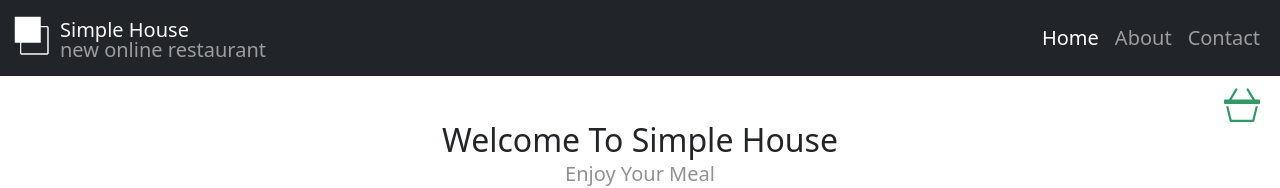
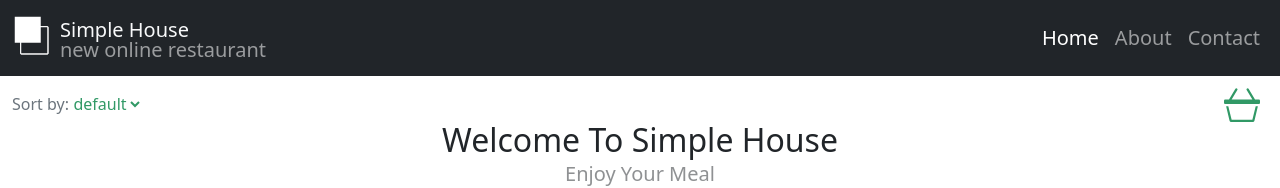
Before and after one commit to artsiom90/react-ecommerce-project-app, a React (Create React App) app: page / in a window 1280 px wide. Shown: the top 188 px of the page. Built offline with nearby package versions, Linux system fonts and the light colour scheme; data requests are answered from the project's data file.

Commit message:
feat: add data sorting

```diff
--- /dev/null
+++ b/src/api/API.ts
@@ -0,0 +1,11 @@
+export class API {
+    static async fetchData(category: number, sortBy: string = '') {
+        try {
+            const response = await fetch(`http://localhost:3001/meals?category=${category}&_sort=${sortBy}&_order=asc`)
+            const data = await response.json()
+            return data
+        } catch (error) {
+            console.error(error)
+        }
+    }
+}
--- a/src/context/MainContextProvider.tsx
+++ b/src/context/MainContextProvider.tsx
@@ -1,4 +1,5 @@
 import { createContext, ReactNode, useCallback, useReducer } from "react"
+import { API } from "../api/API"
 import { initialState, mainReducer } from "./mainReducer"
 import { mainReducerActions } from "./mainReducerActions"
 import { DataType } from "./types"
@@ -8,12 +9,11 @@ interface MainContextProviderProps {
 }
 
 interface MainContextProviderType {
-    category: number
     menuData: DataType[]
     cartItemsId: number[]
     quantity: number
-    fetchMenuData: () => void
-    setMenuCategory: (index: number) => void
+    isLoading: boolean
+    getMenuData: (category: number, sortedBy: string) => Promise<void>
     addCardItem: (id: number) => void
     removeCardItem: (id: number) => void
     addItemToCart: (id: number) => void
@@ -27,21 +27,19 @@ export const MainContext = createContext({} as MainContextProviderType)
 export const MainContextProvider = ({ children }: MainContextProviderProps) => {
     const [state, dispatch] = useReducer(mainReducer, initialState)
 
-    const { category, quantity, menuData, cartItemsId } = state
+    const { quantity, menuData, cartItemsId, isLoading } = state
 
-    const fetchMenuData = useCallback(() => {
+    const getMenuData = useCallback(async (category: number, sortedBy: string) => {
         try {
-            fetch('http://localhost:3001/meals')
-                .then(response => response.json()
-                    .then(menuData => dispatch(mainReducerActions.setMenuData(menuData))))
+            dispatch(mainReducerActions.setIsLoading(true))
+            const data = await API.fetchData(category, sortedBy)
+            dispatch(mainReducerActions.setMenuData(data))
         } catch (error) {
             console.error(error)
+        } finally {
+            dispatch(mainReducerActions.setIsLoading(false))
         }
     }, [])
-
-    const setMenuCategory = (payload: number) => {
-        dispatch(mainReducerActions.setCategory(payload))
-    }
 
     const addCardItem = (payload: number) => {
         dispatch(mainReducerActions.addCardItems(payload))
@@ -77,10 +75,9 @@ export const MainContextProvider = ({ children }: MainContextProviderProps) => {
         <MainContext.Provider value={{
             menuData,
             cartItemsId,
-            category,
             quantity,
-            fetchMenuData,
-            setMenuCategory,
+            isLoading,
+            getMenuData,
             addCardItem,
             removeCardItem,
             addItemToCart,
--- a/src/context/mainReducer.ts
+++ b/src/context/mainReducer.ts
@@ -5,6 +5,7 @@ export const initialState = {
     quantity: 0,
     menuData: [] as DataType[],
     cartItemsId: [] as number[],
+    isLoading: false,
 }
 
 export const mainReducer = (state = initialState, action: any): MainReducerStateType => {
@@ -13,8 +14,6 @@ export const mainReducer = (state = initialState, action: any): MainReducerState
             return { ...state, menuData: action.payload }
         case MainActionEnum.SET_FILTERED_MENU_DATA:
             return { ...state, menuData: action.payload }
-        case MainActionEnum.SET_CATEGORY:
-            return { ...state, category: action.payload }
         case MainActionEnum.ADD_ITEM_TO_CARD:
             const newAddedCartItems = state.menuData.map(item => {
                 if (item.id === action.payload && !item.quantity) {
@@ -68,6 +67,9 @@ export const mainReducer = (state = initialState, action: any): MainReducerState
             })
             return { ...state, menuData: newCardItems, cartItemsId: [] }
         }
+        case MainActionEnum.SET_IS_LOADING: {
+            return { ...state, isLoading: action.payload }
+        }
         default:
             return state
     }
--- a/src/context/mainReducerActions.ts
+++ b/src/context/mainReducerActions.ts
@@ -3,7 +3,6 @@ import { DataType, MainActionEnum } from "./types"
 export const mainReducerActions = {
     setMenuData: (payload: DataType[]) => ({ type: MainActionEnum.SET_MENU_DATA, payload }),
     setFilteredMenuData: (payload: DataType[]) => ({ type: MainActionEnum.SET_FILTERED_MENU_DATA, payload }),
-    setCategory: (payload: number) => ({ type: MainActionEnum.SET_CATEGORY, payload }),
     addCardItems: (payload: number) => ({ type: MainActionEnum.ADD_ITEM_TO_CARD, payload }),
     removeCardItems: (payload: number) => ({ type: MainActionEnum.REMOVE_ITEM_FROM_CARD, payload }),
     setCartItemsQuantity: () => ({ type: MainActionEnum.SET_ITEMS_QUANTITY }),
@@ -11,4 +10,5 @@ export const mainReducerActions = {
     removeItemFromCart: (payload: number) => ({ type: MainActionEnum.REMOVE_ITEM_FROM_CART, payload }),
     clearCardItems: (payload: number) => ({ type: MainActionEnum.CLEAR_CARD_ITEMS, payload }),
     clearCartItems: () => ({ type: MainActionEnum.CLEAR_CART_ITEMS }),
+    setIsLoading: (payload: boolean) => ({ type: MainActionEnum.SET_IS_LOADING, payload }),
 }
--- a/src/pages/HomePage/HomePage.module.css
+++ b/src/pages/HomePage/HomePage.module.css
@@ -32,6 +32,15 @@
     color: #319966;
 }
 
+.sort {
+    font-size: 16px;
+    text-align: center;
+    background-color: transparent;
+    color: #319966;
+    border: inherit;
+    outline: none;
+}
+
 .grid {
     display: grid;
 
--- a/src/pages/HomePage/HomePage.tsx
+++ b/src/pages/HomePage/HomePage.tsx
@@ -1,5 +1,5 @@
-import { ChangeEvent, useContext, useEffect } from "react"
-import { Col, Container, Row } from "react-bootstrap"
+import { ChangeEvent, useContext, useEffect, useState } from "react"
+import { Container } from "react-bootstrap"
 import { ButtonComponent } from "../../components/ButtonComponent/ButtonComponent"
 import { CardComponent } from "../../components/CardComponent/CardComponent"
 import { CartComponent } from "../../components/CartComponent/CartComponent"
@@ -10,11 +10,13 @@ import { useInnerWidth } from "../../hooks/useInnerWidth"
 import styles from './HomePage.module.css'
 
 export const HomePage = () => {
+    const [sortedBy, setSortedBy] = useState<string>('id')
+    const [menuCategory, setMenuCategory] = useState<number>(0)
+
     const {
-        category,
         menuData,
-        fetchMenuData,
-        setMenuCategory,
+        isLoading,
+        getMenuData,
         addCardItem,
         removeCardItem,
         addItemToCart,
@@ -23,13 +25,40 @@ export const HomePage = () => {
     const innerWidth = useInnerWidth()
 
     const btnMenuList = ['First menu', 'Second menu', 'Third menu']
+    const sortList = ['default', 'price', 'rating']
 
     useEffect(() => {
-        fetchMenuData()
-    }, [fetchMenuData])
+        getMenuData(menuCategory, sortedBy)
+    }, [menuCategory, sortedBy, getMenuData])
 
     return (
         <Container fluid>
+            <div className={`d-flex position-absolute mt-3 ${innerWidth < 768 && 'flex-column'}`}>
+                <label
+                    htmlFor='sort'
+                    className='fs-6 text-muted text-center'
+                >
+                    Sort by:
+                </label>
+                <select
+                    name='sort'
+                    id='sort'
+                    className={styles.sort}
+                    onChange={(e: ChangeEvent<HTMLSelectElement>) => setSortedBy(e.target.value)}
+                >
+                    {sortList.map((item, index) => {
+                        return (
+                            <option
+                                value={item}
+                                key={index}
+                                className={styles.option}
+                            >
+                                {item}
+                            </option>
+                        )
+                    })}
+                </select>
+            </div>
             <CartComponent />
             <TitleComponent
                 title={'Welcome To Simple House'}
@@ -68,14 +97,14 @@ export const HomePage = () => {
                             <ButtonComponent
                                 key={index}
                                 title={item}
-                                isChecked={category === index ? true : false}
+                                isChecked={menuCategory === index ? true : false}
                                 classes={[styles['menu-btn']]}
                                 btnClick={() => setMenuCategory(index)}
                             />
                         )
                     })}
             </div>
-            {menuData.length === 0
+            {isLoading
                 ? <div className='mb-5'>
                     <SpinnerComponent
                         spinnerAnimation={'grow'}
@@ -83,7 +112,7 @@ export const HomePage = () => {
                     />
                 </div>
                 : <div className={`pb-5 ${styles.grid}`}>
-                    {menuData.filter(item => item.category === category).map(item => {
+                    {menuData.filter(item => item.category === menuCategory).map(item => {
                         return (
                             <section
                                 key={item.id}
```
Also changed, not shown: src/context/types.ts (+9 -8 lines), src/data/data.json (+11 -11 lines).
